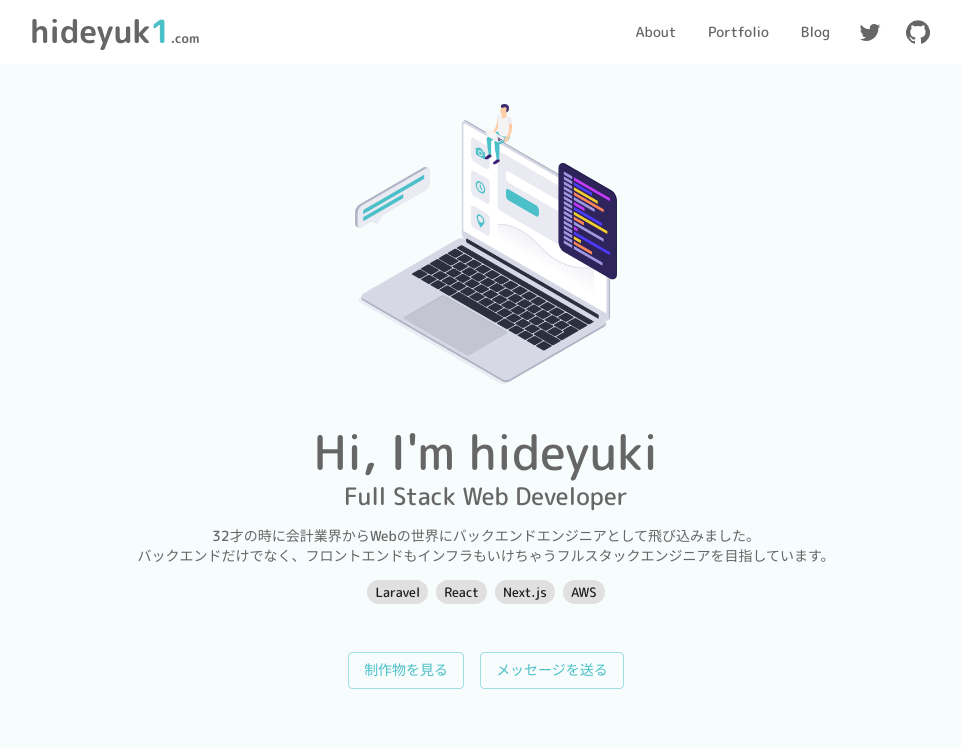
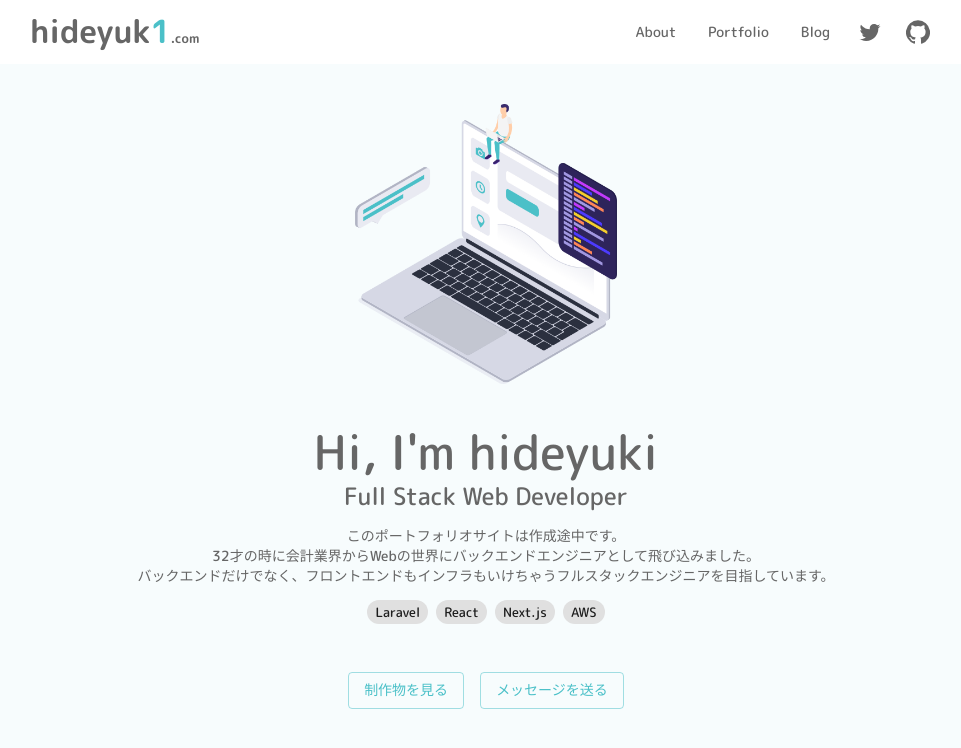
Before and after one commit to hideyuk1-jp/hideyuk1.dev, a Next.js app: page / in a window 1280 px wide. Shown: the top 748 px of the page, without its empty margins (154-1115 px from the left). Built offline with nearby package versions, Linux system fonts and the light colour scheme.

Commit message:
fix: index.tsx

```diff
--- a/src/components/Hero.tsx
+++ b/src/components/Hero.tsx
@@ -63,6 +63,8 @@ const Hero: React.FunctionComponent = () => {
               Full Stack Web Developer
             </Typography>
             <p>
+              このポートフォリオサイトは作成途中です。
+              <br />
               32才の時に会計業界からWebの世界にバックエンドエンジニアとして飛び込みました。
               <br />
               バックエンドだけでなく、フロントエンドもインフラもいけちゃうフルスタックエンジニアを目指しています。
```
